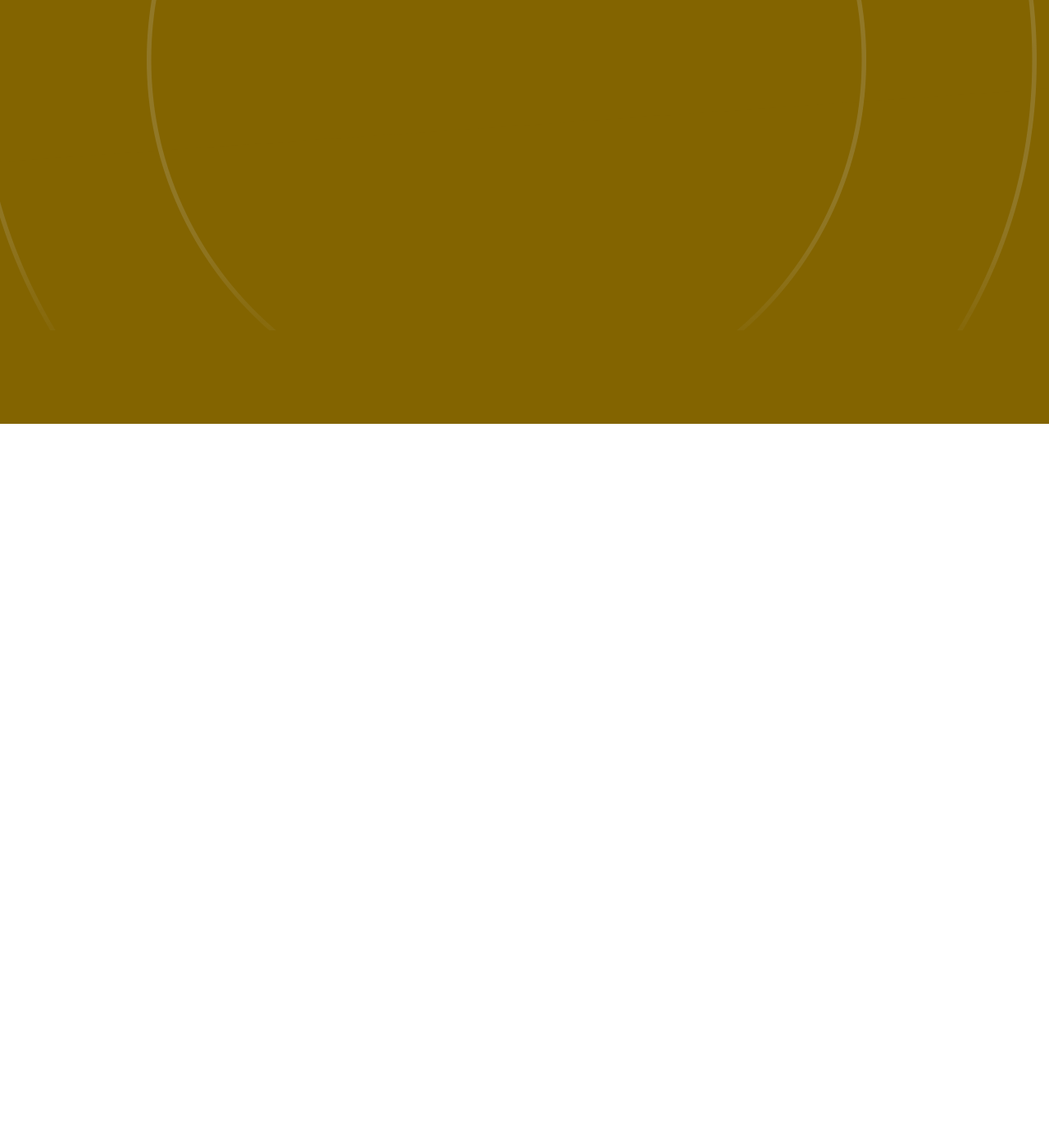
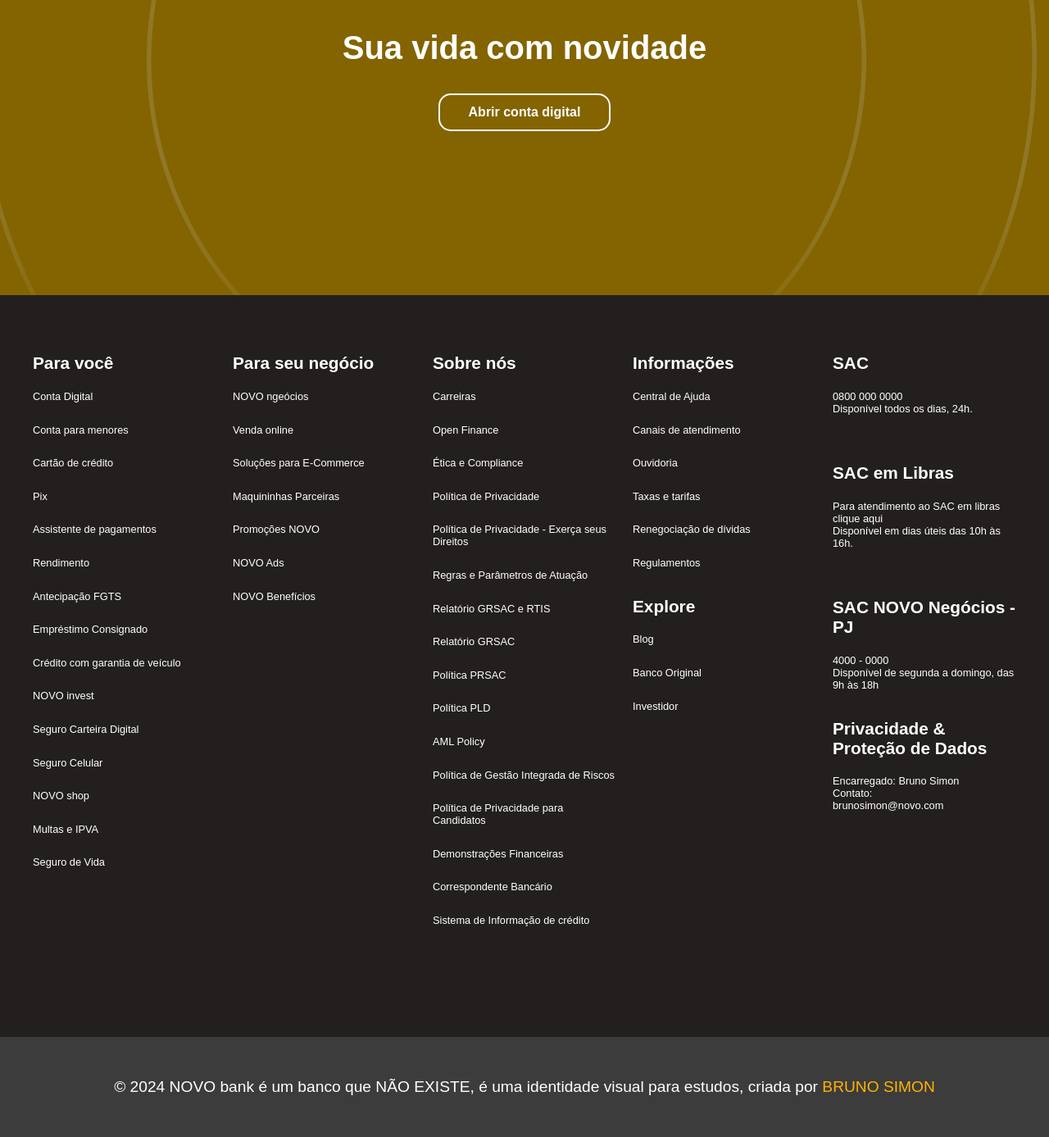
Before and after one commit to brusife/portfoliobrands, a plain HTML site: page estudos/novo/index.html in a window 1280 px wide. Shown: the part 4145-5532 px from the top of the page at 82% size. Before the commit the page ends 4662 px from the top, so only its background shows below. Drawn offline with nearby package versions, Linux system fonts and the light colour scheme.

Commit message:
finalizada a página principal para PC
to lascado com o mobile

```diff
--- a/estudos/novo/index.html
+++ b/estudos/novo/index.html
@@ -90,8 +90,93 @@
     </section>
 
     <section id="abrir">
+    </section>
+    <section>
         <div id="dab"><h2>Sua vida com novidade</h2><a href="#" class="botaotb">Abrir conta digital</a></div>
     </section>
+    <footer>
+        <section id="foot1">
+            <div><h3>Para você</h3>
+            <p><a href="">Conta Digital</a></p>
+            <p><a href="">Conta para menores</a></p>
+            <p><a href="">Cartão de crédito</a></p>
+            <p><a href="">Pix</a></p>
+            <p><a href="">Assistente de pagamentos</a></p>
+            <p><a href="">Rendimento</a></p>
+            <p><a href="">Antecipação FGTS</a></p>
+            <p><a href="">Empréstimo Consignado</a></p>
+            <p><a href="">Crédito com garantia de veículo</a></p>
+            <p><a href="">NOVO invest</a></p>
+            <p><a href="">Seguro Carteira Digital</a></p>
+            <p><a href="">Seguro Celular</a></p>
+            <p><a href="">NOVO shop</a></p>
+            <p><a href="">Multas e IPVA</a></p>
+            <p><a href="">Seguro de Vida</a></p>
+            </div>
+
+            <div><h3>Para seu negócio</h3>
+            <p><a href="">NOVO ngeócios</a></p>
+            <p><a href="">Venda online</a></p>
+            <p><a href="">Soluções para E-Commerce</a></p>
+            <p><a href="">Maquininhas Parceiras</a></p>
+            <p><a href="">Promoções NOVO</a></p>
+            <p><a href="">NOVO Ads</a></p>
+            <p><a href="">NOVO Benefícios</a></p>
+            </div>
+
+            <div><h3>Sobre nós</h3>
+            <p><a href="">Carreiras</a></p>
+            <p><a href="">Open Finance</a></p>
+            <p><a href="">Ética e Compliance</a></p>
+            <p><a href="">Política de Privacidade</a></p>
+            <p><a href="">Política de Privacidade - Exerça seus Direitos</a></p>
+            <p><a href="">Regras e Parâmetros de Atuação</a></p>
+            <p><a href="">Relatório GRSAC e RTIS</a></p>
+            <p><a href="">Relatório GRSAC</a></p>
+            <p><a href="">Política PRSAC</a></p>
+            <p><a href="">Política PLD</a></p>
+            <p><a href="">AML Policy</a></p>
+            <p><a href="">Política de Gestão Integrada de Riscos</a></p>
+            <p><a href="">Política de Privacidade para Candidatos</a></p>
+            <p><a href="">Demonstrações Financeiras</a></p>
+            <p><a href="">Correspondente Bancário</a></p>
+            <p><a href="">Sistema de Informação de crédito</a></p>
+            </div>
+
+            <div><h3>Informações</h3>
+            <p><a href="">Central de Ajuda</a></p>
+            <p><a href="">Canais de atendimento</a></p>
+            <p><a href="">Ouvidoria</a></p>
+            <p><a href="">Taxas e tarifas</a></p>
+            <p><a href="">Renegociação de dívidas</a></p>
+            <p><a href="">Regulamentos</a></p>
+            <h3>Explore</h3>
+            <p><a href="">Blog</a></p>
+            <p><a href="">Banco Original</a></p>
+            <p><a href="">Investidor</a></p>
+            </div>
+
+            <div><h3>SAC</h3>
+            <p>0800 000 0000 <br>
+            Disponível todos os dias, 24h.</p>
+            <p></p>
+            <h3>SAC em Libras</h3>
+            <p>Para atendimento ao SAC em libras clique <a href="">aqui</a> <br>
+            Disponível em dias úteis das 10h às 16h.</p>
+            <p></p>
+            <h3>SAC NOVO Negócios - PJ</h3>
+            <p>4000 - 0000 <br>Disponível de segunda a domingo, das 9h às 18h</p>
+            <h3>Privacidade & Proteção de Dados</h3>
+            <p>Encarregado: Bruno Simon
+                <br>Contato:
+                <br>brunosimon@novo.com
+            </p>
+            </div>
+        </section>
+        <section id="foot2">
+            <p>© 2024 NOVO bank é um banco que NÃO EXISTE, é uma identidade visual para estudos, criada por <a href="">BRUNO SIMON</a></p>
+        </section>
+    </footer>
 
 </body>
 </html>
--- a/estudos/novo/style.css
+++ b/estudos/novo/style.css
@@ -294,7 +294,7 @@ ul a {
     border-color: white;
 }
 .botaotb:hover {
-    background-color: #83640069;
+    background-color: #85858569;
 }
 
 #divisoria2 {
@@ -409,7 +409,7 @@ ul a {
     position: absolute;
     z-index: -1;
     content: '';
-    height: 400px;
+    height: 350px;
     width: 100%;
     background-color:var(--marrom);
     transform: skewY(-4deg);
@@ -425,9 +425,67 @@ ul a {
 }
 
 #dab {
+    margin-top: -400px;
+    color: white;
     display: flex;
     flex-direction: column;
     align-items: center;
     align-content: center;
     justify-items: center;
 }
+
+#dab h2 {
+    font-size: 2.5rem;
+}
+
+footer {
+    margin-top: 200px;
+    background-color: #241f1f;
+    padding-top: 50px;
+}
+
+#foot1 {
+    padding-bottom: 90px;
+    width: 1200px;
+    margin: 0 auto;
+    display: grid;
+    grid-template-columns: 1fr 1fr 1fr 1fr 1fr;
+    gap: 20px;
+}
+
+#foot1 p {
+    color: white;
+    font-size: .8rem;
+    padding-bottom: .8rem;
+}
+
+#foot1 h3 {
+    font-size: 1.3rem;
+    font-weight: bold;
+}
+
+#foot1 h3, #foot1 a {
+    color: white;
+    text-decoration: none;
+}
+
+#foot1 a:hover {
+    text-decoration: underline;
+}
+
+#foot2 {
+    background-color: #3d3c3c;
+}
+
+#foot2 p {
+    text-align: center;
+    font-size: 1.2rem;
+    padding: 50px;
+    color: white;
+    margin-bottom: -20px;
+}
+
+#foot2 a {
+    color: #ffb300;
+    text-decoration: none;
+}
```
